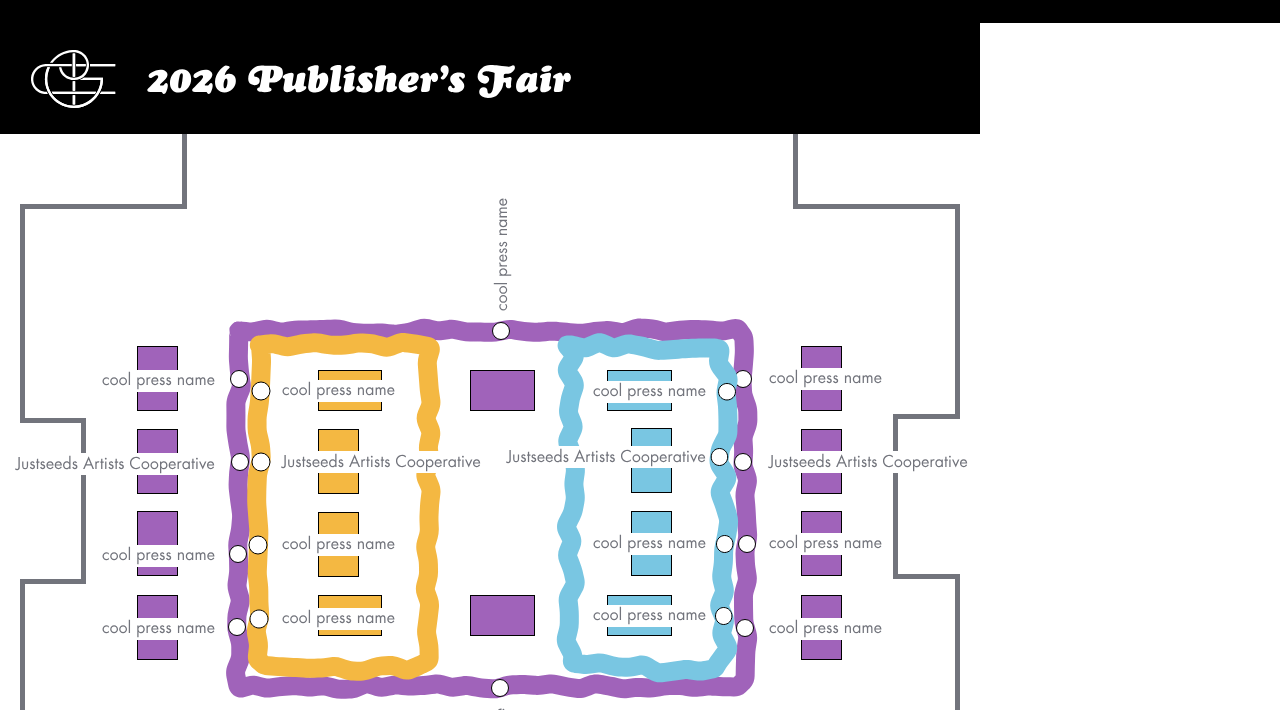
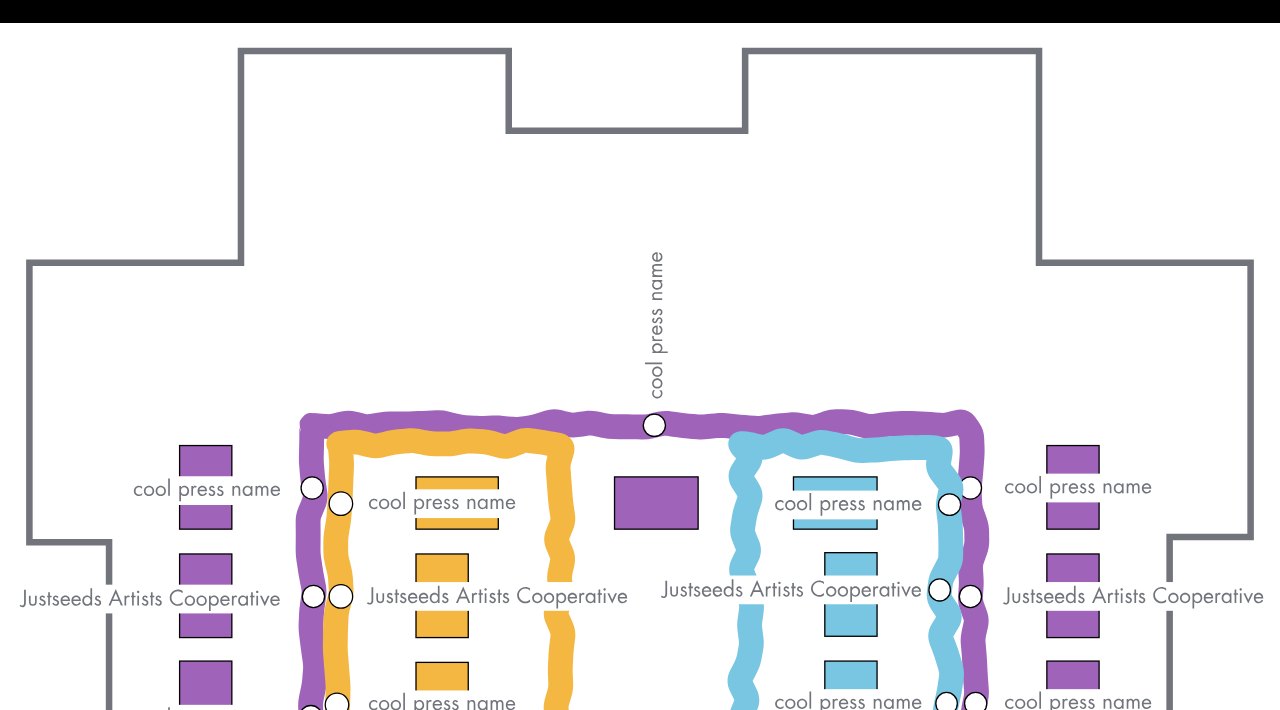
Before and after one commit to SidneyMalapit/des256-cpg-exhibition-2026-digital-map, a website built with Vite: page index.html in a window 1280 px wide. Shown: the part 90-800 px from the top of the page. Built offline with nearby package versions, Linux system fonts and the light colour scheme.

Commit message:
big map no bar in svg

```diff
--- a/index.html
+++ b/index.html
@@ -11,7 +11,7 @@
       <img src="/src/asset/svg/cpg-logo.svg" id="cpg-logo"/>
       <h1 class="cooper" id="title">2026 Publishers Fair</h1>
     </div>
-    <img src="/src/asset/svg/Map.svg" />
+    <img src="/src/asset/svg/Map-nohead.svg" id="map"/>
     <div id="app"></div>
     <script type="module" src="/src/main.ts"></script>
   </body>
--- a/src/style.css
+++ b/src/style.css
@@ -56,3 +56,11 @@
 #header #title {
     font-size: 28pt;
 }
+
+/*
+MARK: Map
+*/
+
+#map {
+    width: 100%;
+}
```
Also changed, not shown: src/asset/svg/Map-nohead.svg (added).
